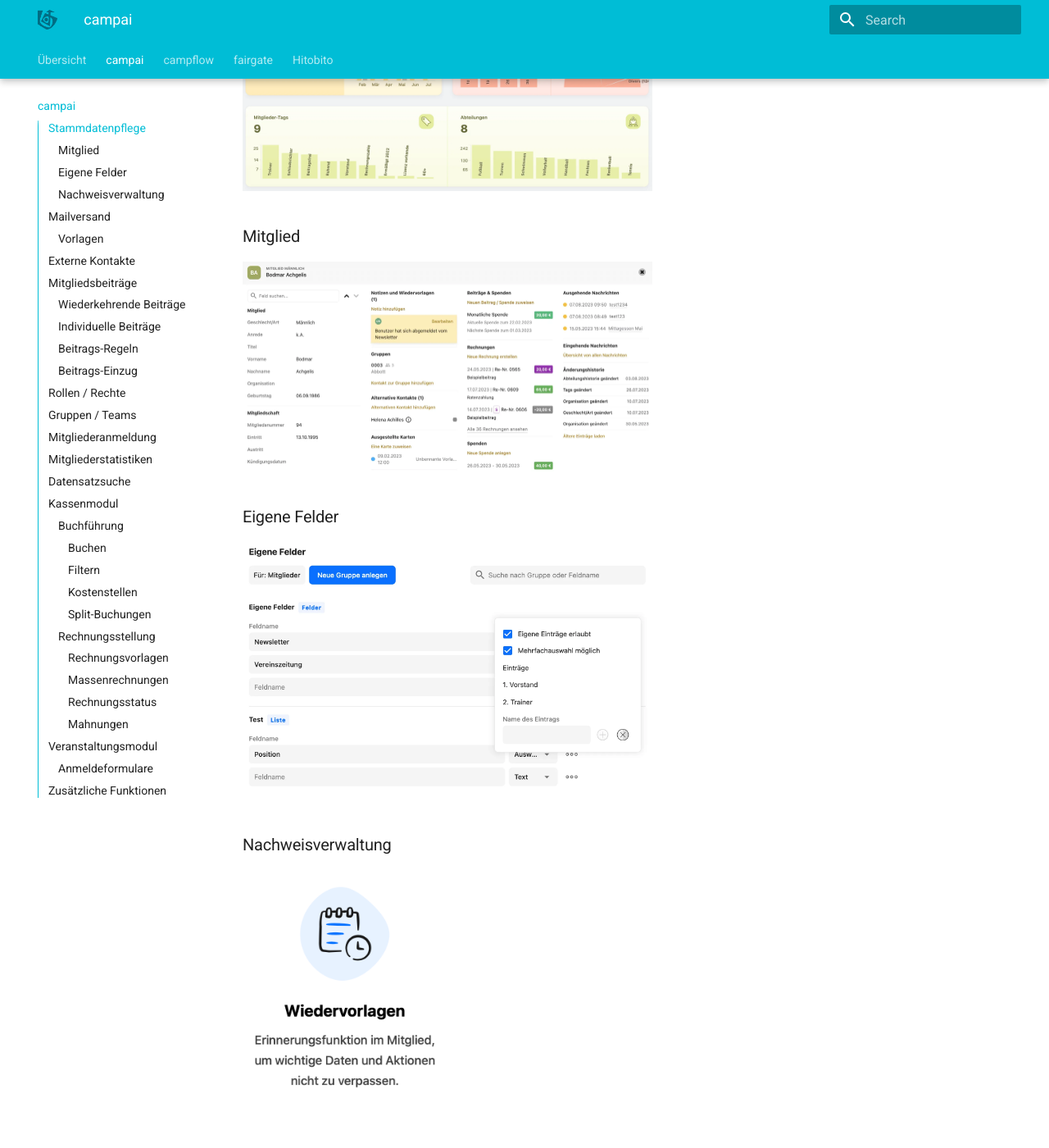
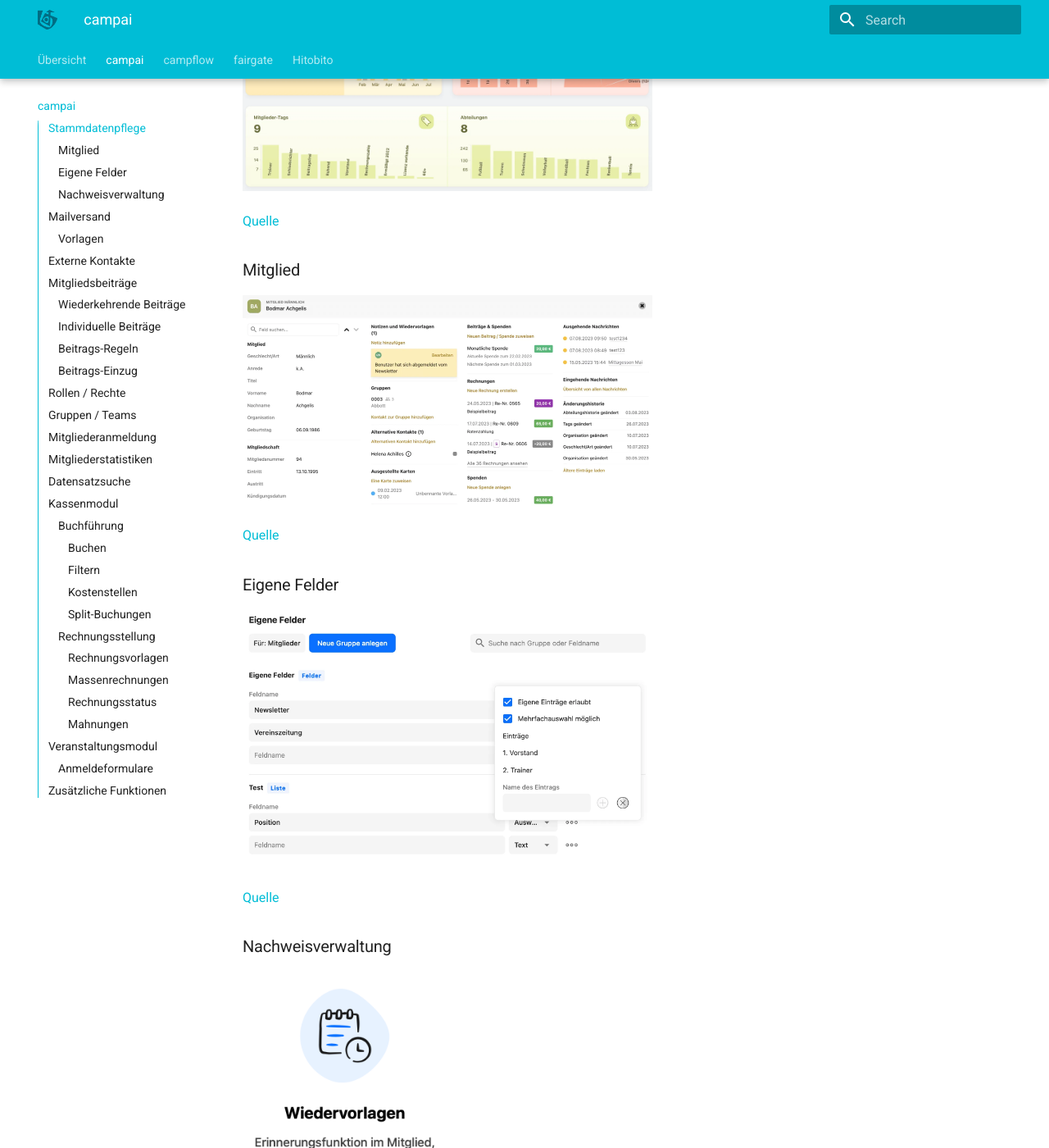
Before and after one commit to KjG-Bad-Abbach/kjg-mida-comparison, an MkDocs documentation site: the page built from docs/campai.md, in a window 1280 px wide and 1400 px high, scrolled down 457 px. Shown: the whole window at 82% size. Built offline with MkDocs 1.6.1 and Material for MkDocs 9.7.7, drawn with Linux system fonts in a browser that asks for light colours; some of the changed text lies outside the part shown.

Commit message:
Add reference links to each image for improved documentation

```diff
--- a/docs/campai.md
+++ b/docs/campai.md
@@ -6,61 +6,91 @@
 
 [![Stammdaten](assets/campai/stammdatenpflege_uebersicht.webp){ width="500" }](assets/campai/stammdatenpflege_uebersicht.webp)
 
+[Quelle](https://www.campai.com/funktionen/mitgliederverwaltung)
+
 ### Mitglied
 
 [![Mitglied](assets/campai/stammdatenpflege_mitglied.webp){ width="500" }](assets/campai/stammdatenpflege_mitglied.webp)
+
+[Quelle](https://www.campai.com/funktionen/mitgliederverwaltung)
 
 ### Eigene Felder
 
 [![Eigene Felder](assets/campai/stammdatenpflege_eigene_felder.webp){ width="500" }](assets/campai/stammdatenpflege_eigene_felder.webp)
 
+[Quelle](https://www.campai.com/funktionen/mitgliederverwaltung)
+
 ### Nachweisverwaltung
 
 ![Wiedervorlage](assets/campai/stammdatenpflege_wiedervorlage.png){ width="250" }
+
+[Quelle](https://www.campai.com/funktionen/mitgliederverwaltung)
 
 ## Mailversand
 
 [![Mailversand](assets/campai/mailversand_uebersicht.webp){ width="500" }](assets/campai/mailversand_uebersicht.webp)
 
+[Quelle](https://www.campai.com/funktionen/kommunikation)
+
 ### Vorlagen
 
 [![Vorlagen](assets/campai/mailversand_vorlagen.webp){ width="500" }](assets/campai/mailversand_vorlagen.webp)
+
+[Quelle](https://www.campai.com/funktionen/kommunikation)
 
 ## Externe Kontakte
 
 ![Externe Kontakte](assets/campai/externe_kontakte_uebersicht.png){ width="250" }
 
+[Quelle](https://www.campai.com/funktionen/kommunikation)
+
 ## Mitgliedsbeiträge
 
 [![Mitgliedsbeiträge](assets/campai/mitgliedsbeitraege_uebersicht.webp){ width="500" }](assets/campai/mitgliedsbeitraege_uebersicht.webp)
+
+[Quelle](https://www.campai.com/funktionen/beitragsverwaltung)
 
 ### Wiederkehrende Beiträge
 
 [![Wiederkehrende Beiträge](assets/campai/mitgliedsbeitraege_wiederkehrend.webp){ width="500" }](assets/campai/mitgliedsbeitraege_wiederkehrend.webp)
 
+[Quelle](https://www.campai.com/funktionen/beitragsverwaltung)
+
 ### Individuelle Beiträge
 
 [![Individuelle Beiträge](assets/campai/mitgliedsbeitraege_individuell.png){ width="500" }](assets/campai/mitgliedsbeitraege_individuell.png)
+
+[Quelle](https://www.campai.com/funktionen/beitragsverwaltung)
 
 ### Beitrags-Regeln
 
 [![Beitrags-Regeln](assets/campai/mitgliedsbeitraege_regeln.png){ width="500" }](assets/campai/mitgliedsbeitraege_regeln.png)
 
+[Quelle](https://www.campai.com/funktionen/beitragsverwaltung)
+
 ### Beitrags-Einzug
 
 [![Beitrags-Einzug](assets/campai/mitgliedsbeitraege_einzug.png){ width="500" }](assets/campai/mitgliedsbeitraege_einzug.png)
+
+[Quelle](https://www.campai.com/funktionen/beitragsverwaltung)
 
 ## Rollen / Rechte
 
 [![Rollen / Rechte](assets/campai/rollen_rechte.webp){ width="500" }](assets/campai/rollen_rechte.webp)
 
+[Quelle](https://www.campai.com/funktionen/mitgliederverwaltung)
+
 ## Gruppen / Teams
 
 [![Gruppen / Teams](assets/campai/gruppen.webp){ width="500" }](assets/campai/gruppen.webp)
 
+[Quelle](https://www.campai.com/funktionen/mitgliederverwaltung)
+
 ## Mitgliederanmeldung
 
 [![Mitgliederanmeldung](assets/campai/mitgliedsantrag.webp){ width="500" }](assets/campai/mitgliedsantrag.webp)
+
+[Quelle](https://www.campai.com/funktionen/formulare)
 
 [Viele weitere Funktionen](https://www.campai.com/funktionen/formulare){ target="_blank" }
 
@@ -68,17 +98,27 @@
 
 [![Übersicht](assets/campai/stammdatenpflege_uebersicht.webp){ width="500" }](assets/campai/stammdatenpflege_uebersicht.webp)
 
+[Quelle](https://www.campai.com/funktionen/mitgliederverwaltung)
+
 [![Statistik 1](assets/campai/statistik1.webp){ width="500" }](assets/campai/statistik1.webp)
 
+[Quelle](https://www.campai.com/funktionen/mitgliederverwaltung)
+
 [![Statistik 2](assets/campai/statistik2.png){ width="500" }](assets/campai/statistik2.png)
+
+[Quelle](https://www.campai.com/funktionen/mitgliederverwaltung)
 
 ## Datensatzsuche
 
 [![Suche](assets/campai/filter_suche.png){ width="500" }](assets/campai/filter_suche.png)
 
+[Quelle](https://www.campai.com/funktionen/mitgliederverwaltung)
+
 ## Kassenmodul
 
 [![Übersicht](assets/campai/kassenmodul_uebersicht.webp){ width="500" }](assets/campai/kassenmodul_uebersicht.webp)
+
+[Quelle](https://www.campai.com/funktionen/vereinsbuchhaltung)
 
 ### Buchführung
 
@@ -88,17 +128,25 @@
 
 [![Buchen](assets/campai/kassenmodul_buchen.webp){ width="500" }](assets/campai/kassenmodul_buchen.webp)
 
+[Quelle](https://www.campai.com/funktionen/vereinsbuchhaltung)
+
 #### Filtern
 
 [![Filtern](assets/campai/kassenmodul_filter.webp){ width="500" }](assets/campai/kassenmodul_filter.webp)
+
+[Quelle](https://www.campai.com/funktionen/vereinsbuchhaltung)
 
 #### Kostenstellen
 
 [![Kostenstellen](assets/campai/kassenmodul_kostenstellen.webp){ width="500" }](assets/campai/kassenmodul_kostenstellen.webp)
 
+[Quelle](https://www.campai.com/funktionen/vereinsbuchhaltung)
+
 #### Split-Buchungen
 
 [![Split-Buchungen](assets/campai/kassenmodul_split_buchungen.webp){ width="500" }](assets/campai/kassenmodul_split_buchungen.webp)
+
+[Quelle](https://www.campai.com/funktionen/vereinsbuchhaltung)
 
 ### Rechnungsstellung
 
@@ -108,17 +156,25 @@
 
 [![Rechnungsvorlagen](assets/campai/kassenmodul_rechnungsvorlagen.webp){ width="500" }](assets/campai/kassenmodul_rechnungsvorlagen.webp)
 
+[Quelle](https://www.campai.com/funktionen/abrechnung-kasse)
+
 #### Massenrechnungen
 
 [![Massenrechnungen](assets/campai/kassenmodul_massenrechnungen.png){ width="500" }](assets/campai/kassenmodul_massenrechnungen.png)
+
+[Quelle](https://www.campai.com/funktionen/abrechnung-kasse)
 
 #### Rechnungsstatus
 
 [![Rechnungsstatus](assets/campai/kassenmodul_rechnungsstatus.webp){ width="500" }](assets/campai/kassenmodul_rechnungsstatus.webp)
 
+[Quelle](https://www.campai.com/funktionen/abrechnung-kasse)
+
 #### Mahnungen
 
 [![Mahnungen](assets/campai/kassenmodul_mahnungen.png){ width="500" }](assets/campai/kassenmodul_mahnungen.png)
+
+[Quelle](https://www.campai.com/funktionen/abrechnung-kasse)
 
 ## Veranstaltungsmodul
 
```
